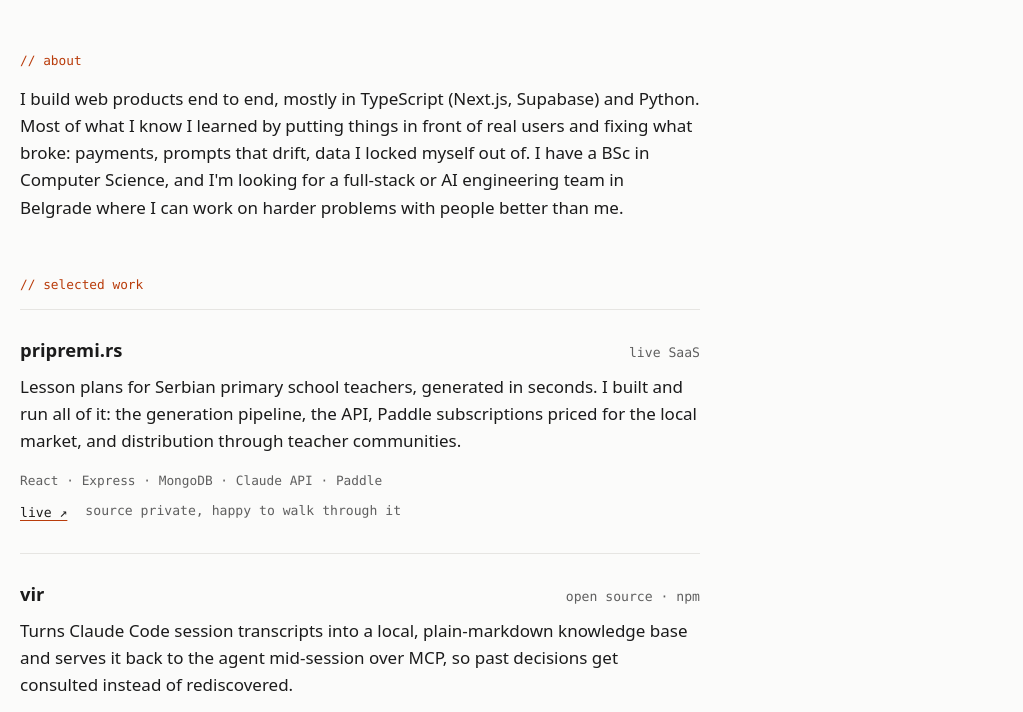
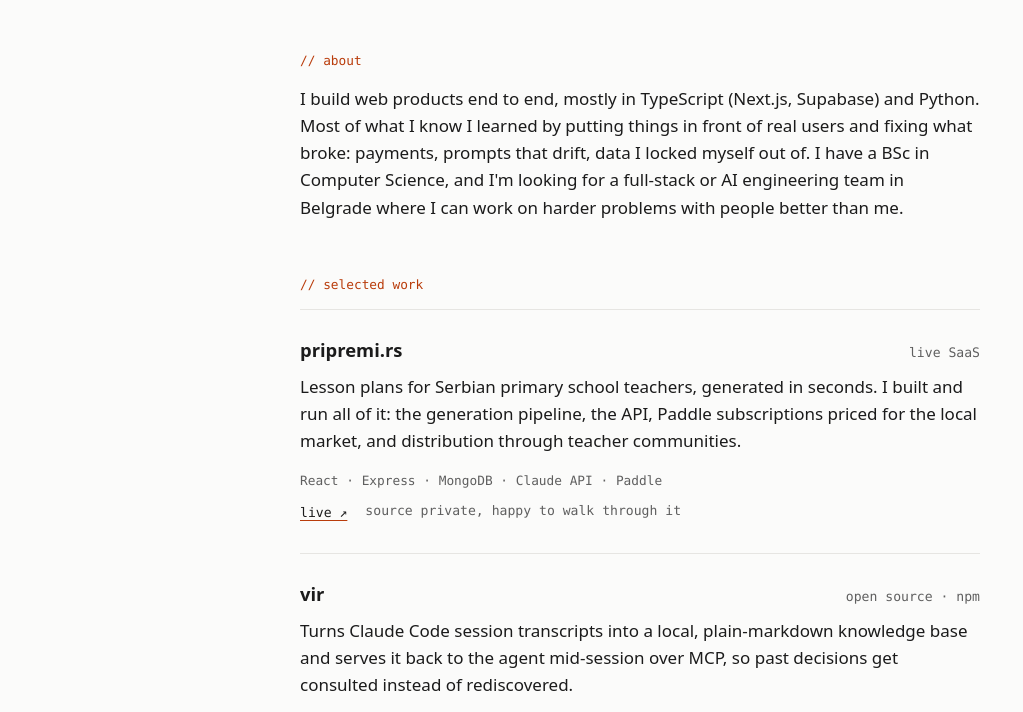
Before and after one commit to djolex999/djmarkovic.com, an Astro site: page / in a window 1280 px wide. Shown: the part 181-893 px from the top of the page, without its empty margins (0-1023 px from the left). Built offline with nearby package versions, Linux system fonts and the light colour scheme; Astro itself is replaced by a stand-in of ours.

Commit message:
fix(styles): center the page column on wide screens
The 680px column hugged the left edge on wide viewports. Use
margin-inline: auto on .wrap; text stays left-aligned inside it.

```diff
--- a/src/styles/global.css
+++ b/src/styles/global.css
@@ -56,7 +56,7 @@ body {
 
 .wrap {
   max-width: calc(var(--measure) + 2 * var(--gutter));
-  margin: 0;
+  margin-inline: auto;
   padding: var(--top) var(--gutter) 48px;
 }
 
```
